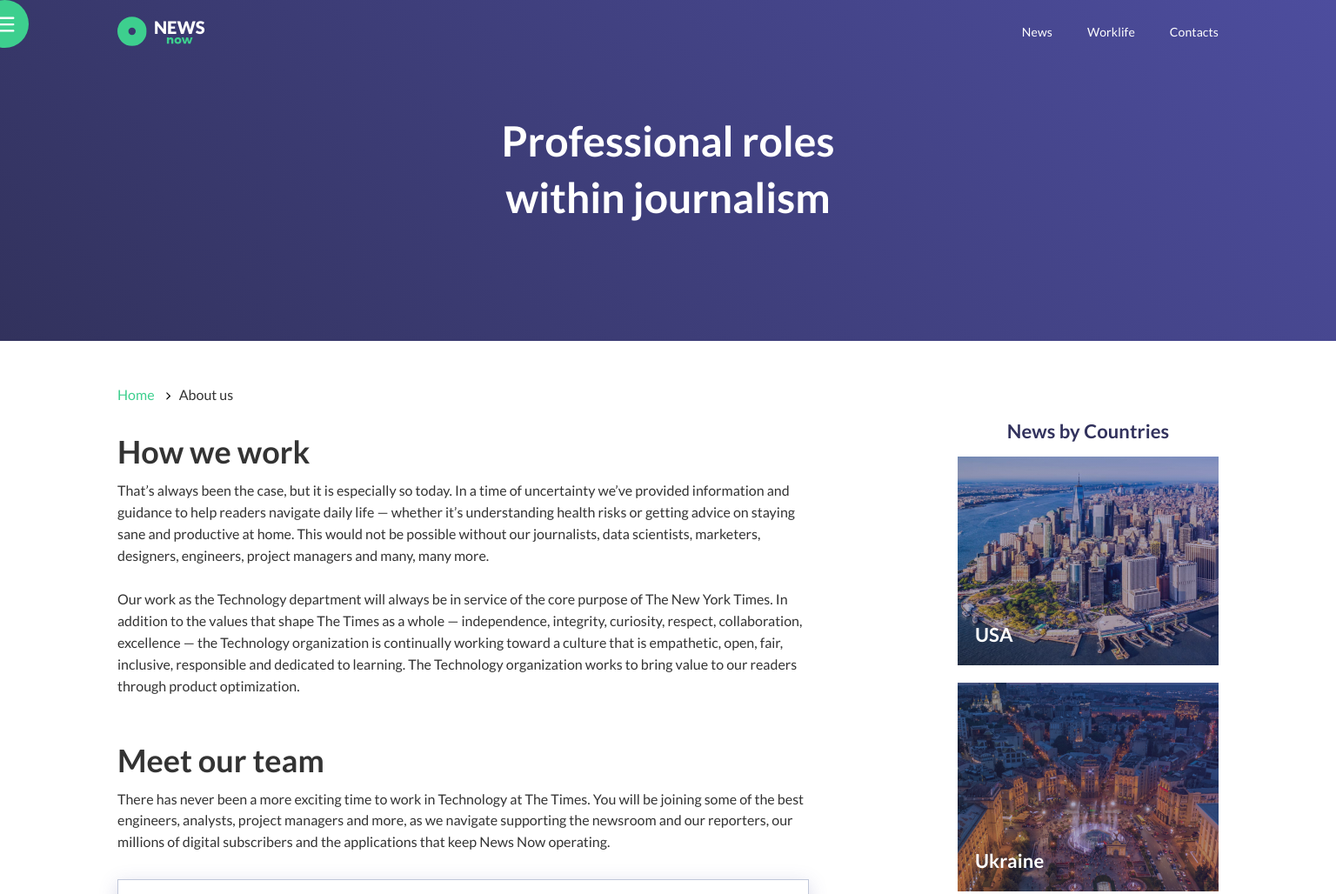
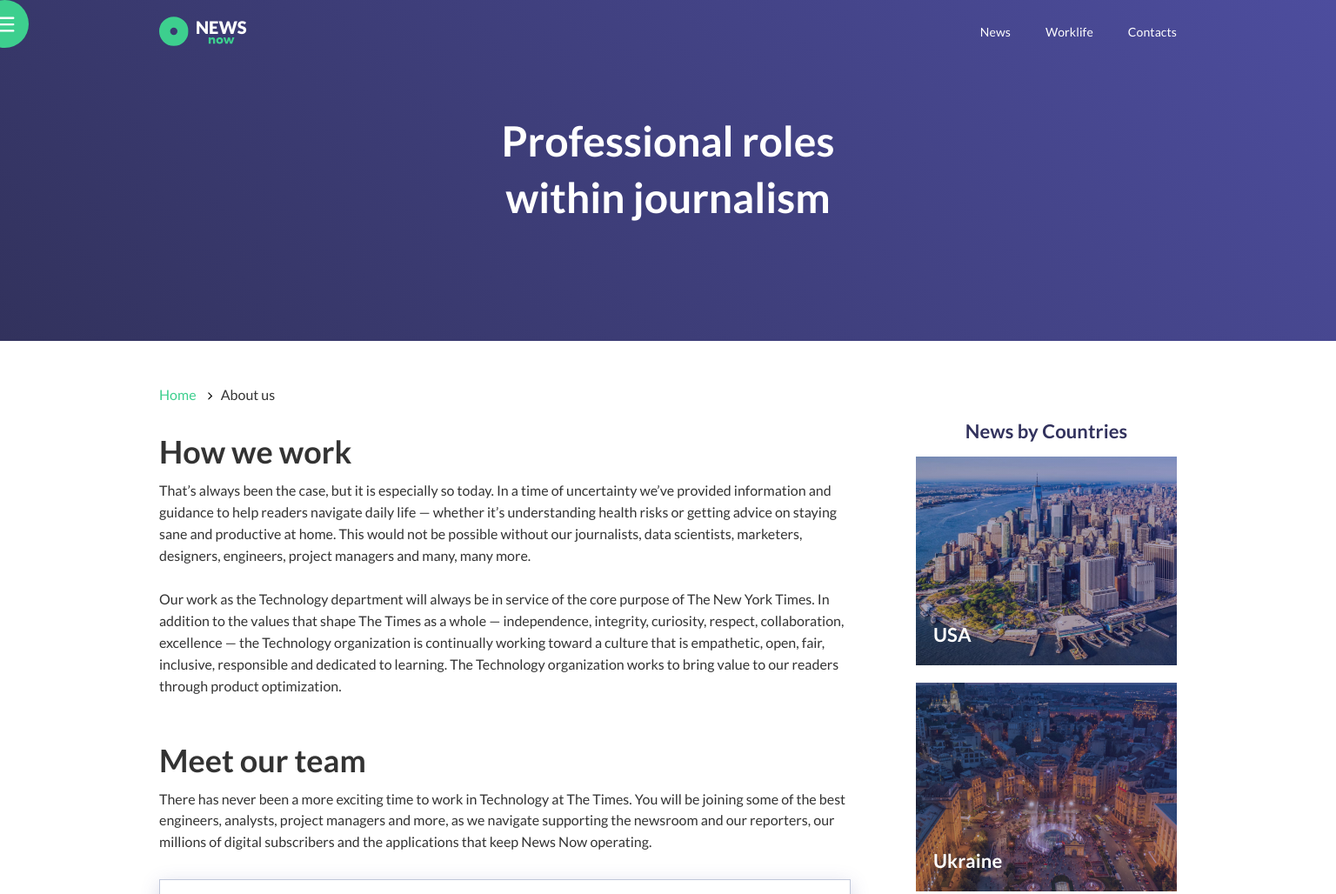
Before and after one commit to OlhaNikoliuk/NewsNow, a plain HTML site: page index.html in a window 1536 px wide. Shown: the top 1028 px of the page at 87% size. Drawn offline with nearby package versions, Linux system fonts and the light colour scheme.

Commit message:
fixed container after 1440

```diff
--- a/css/styles.css
+++ b/css/styles.css
@@ -81,6 +81,8 @@ html {
 
 @media screen and (min-width: 1440px) {
   .container {
+    max-width: 1440px;
+
     padding-right: 135px;
     padding-left: 135px;
   }
@@ -229,8 +231,8 @@ html {
 @media screen and (min-width: 768px) {
   .header .container {
     align-items: center;
-
-    margin: 16px 0 0 0;
+    margin: 0 auto;
+    margin-top: 16px;
   }
 
   .header-btn {
@@ -375,6 +377,8 @@ html {
 @media screen and (min-width: 1440px) {
   .page-info-wrapper {
     display: flex;
+    max-width: 1440px;
+    margin: 0 auto;
     padding-right: 135px;
     padding-left: 135px;
   }
@@ -1038,6 +1042,8 @@ html {
   .footer-wrap {
     display: flex;
     align-items: baseline;
+    max-width: 1160px;
+    margin: 0 auto;
     margin-bottom: 42px;
   }
 
--- a/js/menu.js
+++ b/js/menu.js
@@ -4,14 +4,11 @@ const menuHeaderBtnRef = document.querySelector('[data-menu-button]');
 const mobileMenuRef = document.querySelector('[data-menu]');
 
 menuHeaderBtnRef.addEventListener('click', () => {
-  //const expanded = menuHeaderBtnRef.getAttribute('aria-expanded') === 'true' || false;
-
   menuHeaderBtnRef.classList.toggle('is-open');
 
   menuHeaderBtnRef.textContent === 'Close'
     ? (menuHeaderBtnRef.textContent = 'Menu')
     : (menuHeaderBtnRef.textContent = 'Close');
-  //menuHeaderBtnRef.setAttribute('aria-expanded', !expanded);
 
   mobileMenuRef.classList.toggle('is-open');
 });
```
